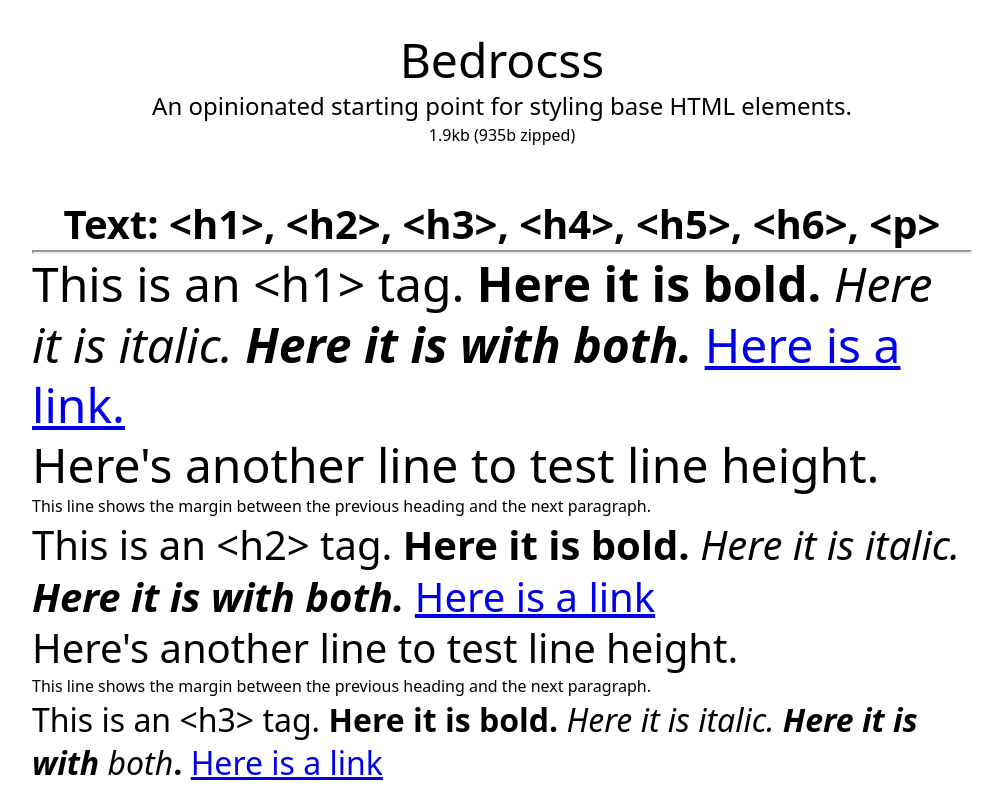
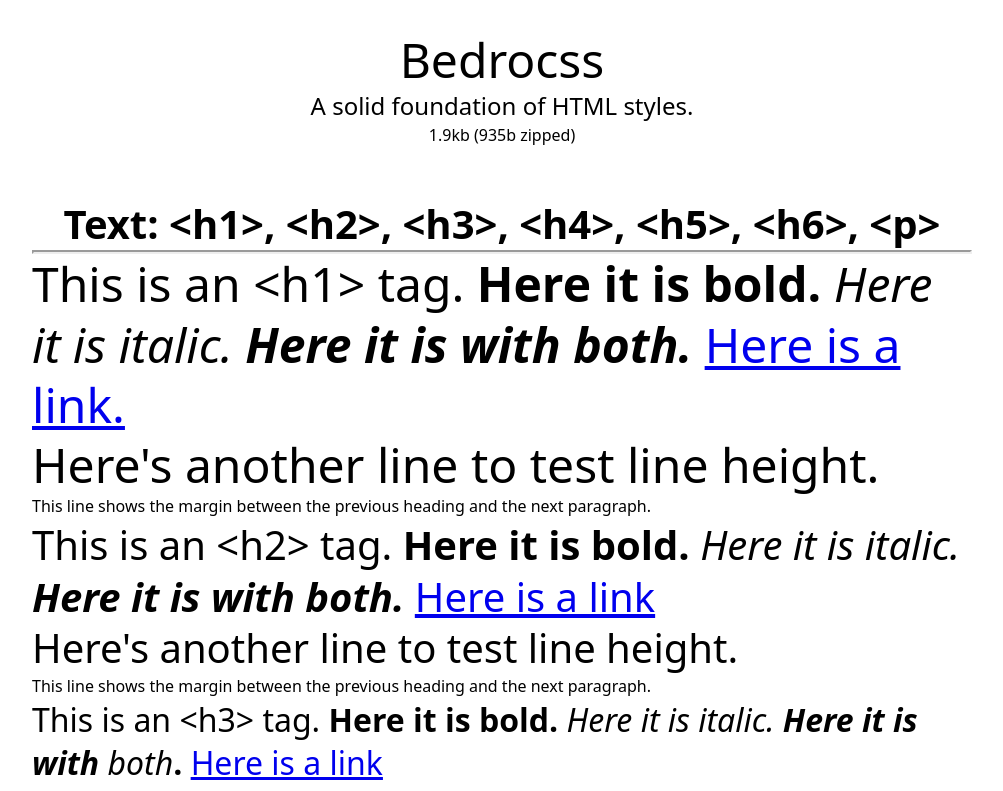
Before and after one commit to AustinGil/bedrocss, a website built with Parcel: page index.html in a window 1280 px wide. Shown: the top 791 px of the page, without its empty margins (138-1141 px from the left). Built offline with nearby package versions, Linux system fonts and the light colour scheme.

Commit message:
Changed text

```diff
--- a/index.html
+++ b/index.html
@@ -34,7 +34,7 @@
 	</style>
 	<header>
 		<h1>Bedrocss</h1>
-		<h4>An opinionated starting point for styling base HTML elements.</h4>
+		<h4>A solid foundation of HTML styles.</h4>
 		<ul>
 			<li>1.9kb (935b zipped)</li>
 		</ul>
```
